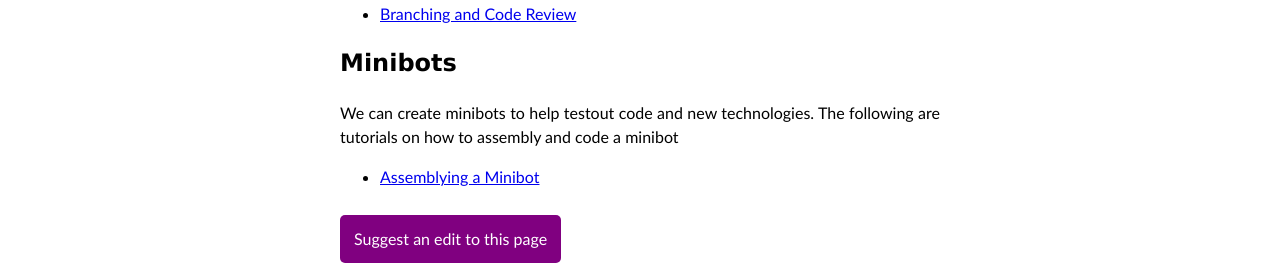
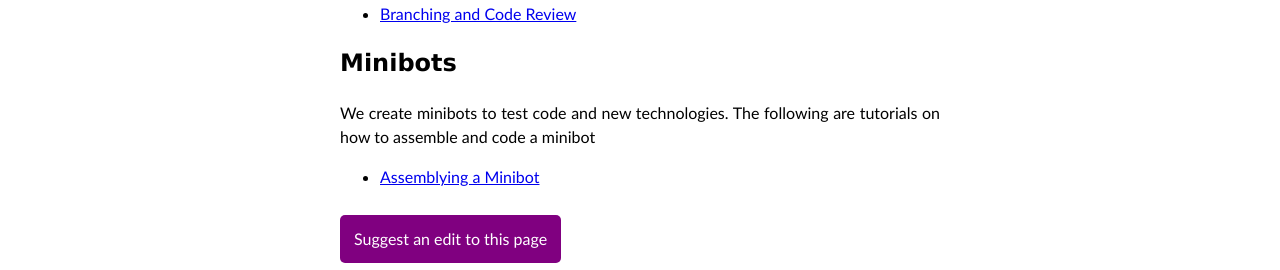
Before and after one commit to Pigmice2733/wiki, a Jekyll site: the page built from programming/index.md, in a window 1280 px wide. Shown: the part 743-1013 px from the top of the page. Built offline with Jekyll 4.4.1, drawn with Linux system fonts in a browser that asks for light colours; our own code applies the rules of GitHub Pages for plain Markdown files.

Commit message:
Update index.md

```diff
--- a/programming/index.md
+++ b/programming/index.md
@@ -23,5 +23,5 @@ Our code is versioned using [Git](https://git-scm.com/). Git lets us collaborate
 - [Branching and Code Review](branching)
 
 ## Minibots
-We can create minibots to help testout code and new technologies. The following are tutorials on how to assembly and code a minibot
+We create minibots to test code and new technologies. The following are tutorials on how to assemble and code a minibot
 - [Assemblying a Minibot](minibot-assembly-tutorial.html)
```
